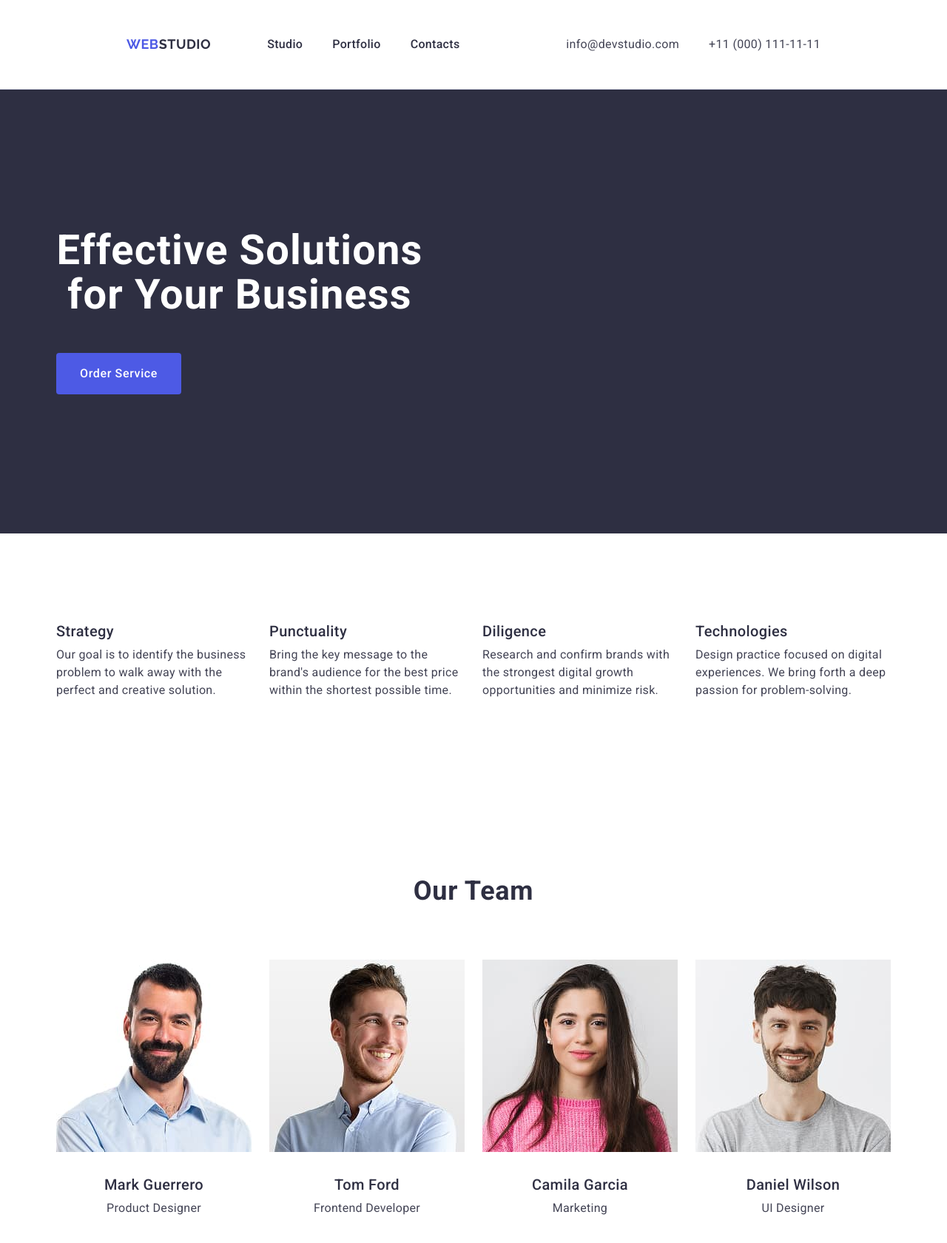
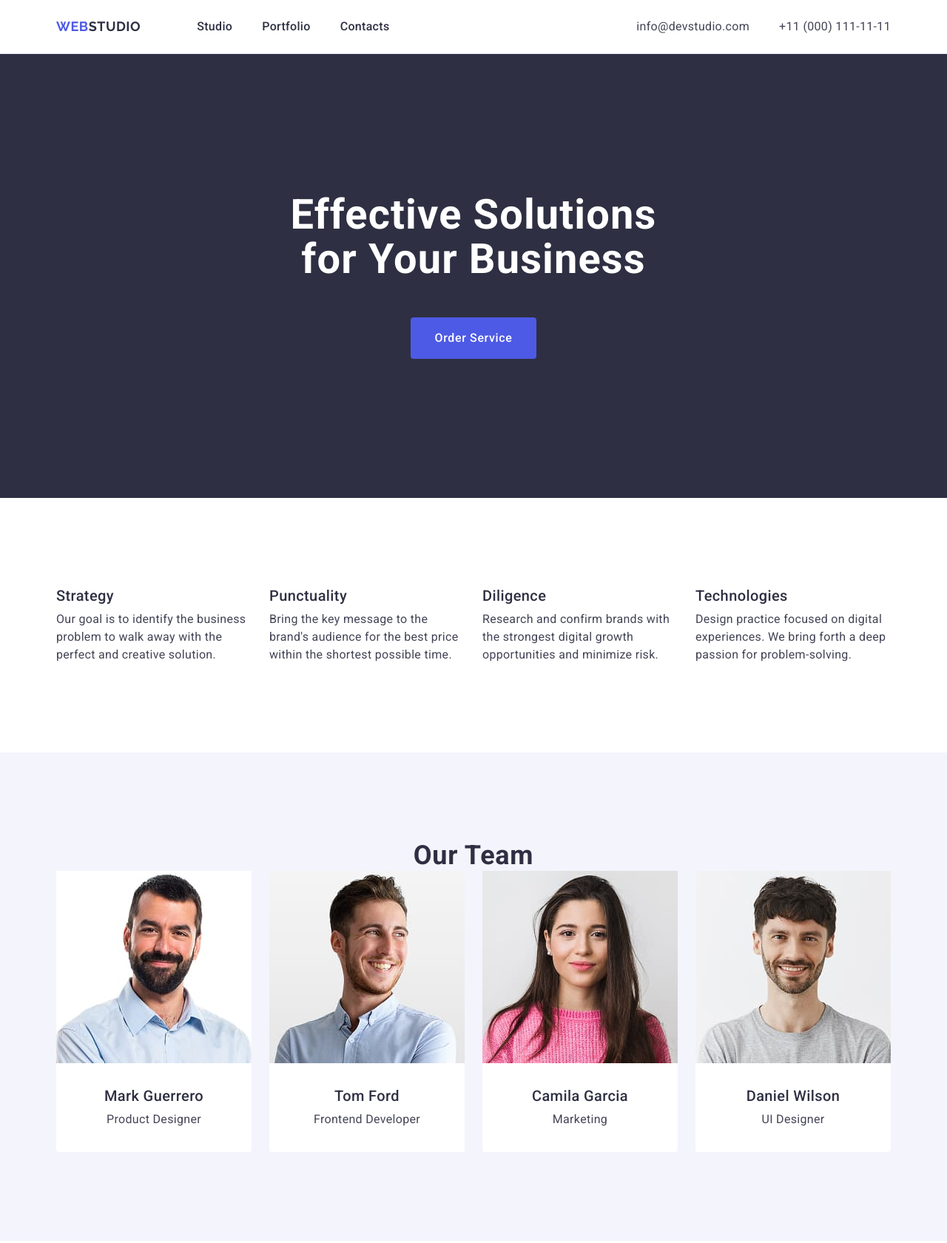
Before and after one commit to bohdan-malynovskyi/goit-markup-hw-03, a plain HTML site: page index.html in a window 1280 px wide. Shown: the top 1680 px of the page at 74% size. Drawn offline with nearby package versions, Linux system fonts and the light colour scheme.

Commit message:
insert mentors ammendment

```diff
--- a/css/styles.css
+++ b/css/styles.css
@@ -32,7 +32,6 @@ body {
 }
 .page-header {
     border-bottom: 1px solid #e7e9fc;
-    padding: 24px 156px;
 }
 .page-header .container {
     display: flex;
@@ -67,7 +66,6 @@ body {
 }
 .link {
     color: #2e2f42;
-    width: calc((100% - 80px) / 3);
     padding: 24px 0;
     display: block;
 }
@@ -88,8 +86,7 @@ body {
 }
 .address-link {
 color: #434455;
-width: calc((100% - 40px) / 2);
-display: inline;
+display: block;
 padding: 24px 0;
 }
 .address-link:hover, .address-link:focus {
@@ -102,9 +99,11 @@ padding: 24px 0;
 .hero-section {
     color: #ffffff;
     background-color: #2e2f42;
-    text-align: center;
     padding-top: 188px;
     padding-bottom: 188px;
+    padding-left: auto;
+    padding-right: auto;
+    text-align: center;
 }
 .main-title {
     font-weight: 700;
@@ -112,6 +111,8 @@ padding: 24px 0;
     line-height: 1.07;
     letter-spacing: 0.02em;
     max-width: 496px;
+    margin-left: auto;
+    margin-right: auto;
 }
 .the-button {
     cursor: pointer;
@@ -121,11 +122,13 @@ padding: 24px 0;
     font-weight: 500;
     line-height: 1.5;
     letter-spacing: 0.04em;
+    display: block;
     height: 56px;
     min-width: 169px;
     margin-top: 48px;
+    margin-left: auto;
+    margin-right: auto;
     padding: 16px 32px;
-    display: block;
     border: none;
     border-radius: 4px;
 }
@@ -165,7 +168,6 @@ padding: 24px 0;
     gap: 24px;
 }
 .benefits-item {
-width: calc((100% - 72px) / 4);
 }
 .title-three {
     color: #2e2f42;
@@ -185,12 +187,11 @@ width: calc((100% - 72px) / 4);
     width: 264px;
 }
 .team {
-    margin-bottom: 72px;
+    background-color: #f4f4fd;
 }
 .members-list {
     display: flex;
     gap: 24px;
-    margin-top: 72px;
 }
 .members-list:first-child {
     width: calc((100% - 72px) / 4);
@@ -201,7 +202,6 @@ width: calc((100% - 72px) / 4);
     width: calc((100% - 72px) / 4);
     border-bottom-right-radius: 4px;
     border-bottom-left-radius: 4px;
-    border-top: none;
 }
 .members-cards {
     padding: 32px 0;
@@ -217,7 +217,6 @@ width: calc((100% - 72px) / 4);
     flex-wrap: wrap;
     row-gap: 48px;
     column-gap: 24px;
-    margin-top: 72px;
 }
 .examples-list-item {
 width: calc((100% - 48px) / 3);
@@ -241,7 +240,6 @@ border-top: none;
     font-size: 16px;
     line-height: 1.5;
     letter-spacing: 0.02em;
-    margin-top: 8px;
 }
 .bottom-section {
     background-color: #2e2f42;
@@ -258,6 +256,5 @@ border-top: none;
     color: #f4f4fd;
     line-height: 1.5;
     letter-spacing: 0.02em;
-    width: 264px;
-    margin-top: 16px;
+    max-width: 264px;
 }
--- a/index.html
+++ b/index.html
@@ -95,7 +95,7 @@
           </ul>
         </div>
       </section>
-      <section class="section">
+      <section class="section team">
         <div class="container">
           <h2 class="title-two team">Our Team</h2>
           <ul class="members-list">
```
